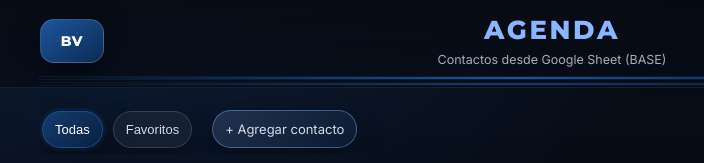
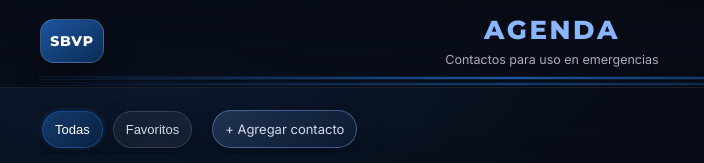
Before and after one commit to bomberospergamino/sbvp, a plain HTML site: page index.html in a window 1280 px wide. Shown: the top 163 px of the page, 126-830 px from the left. Drawn offline with Linux system fonts and the light colour scheme; no server answers.

Commit message:
Add files via upload

```diff
--- a/index.html
+++ b/index.html
@@ -16,11 +16,13 @@
   <header class="topbar">
     <div class="topbar-inner">
       <div class="brand">
-        <div class="brand-mark" aria-hidden="true">BV</div>
+        <!-- CAMBIO: SBVP -->
+        <div class="brand-mark" aria-hidden="true">SBVP</div>
 
         <div class="brand-text">
           <h1>AGENDA</h1>
-          <p>Contactos desde Google Sheet (BASE)</p>
+          <!-- CAMBIO: subtítulo -->
+          <p>Contactos para uso en emergencias</p>
         </div>
       </div>
     </div>
@@ -36,10 +38,10 @@
       <!-- Botones dinámicos desde el Sheet (Categoría) -->
       <div id="dynFilters" class="dyn-filters" aria-label="Categorías"></div>
 
-      <!-- Link externo (PEGAR TU LINK) -->
+      <!-- CAMBIO: Link Jotform -->
       <a id="addLink"
          class="section-btn section-btn-add"
-         href="PEGAR_LINK_AQUI"
+         href="https://form.jotform.com/253613523796059"
          target="_blank"
          rel="noopener">
         + Agregar contacto
```
